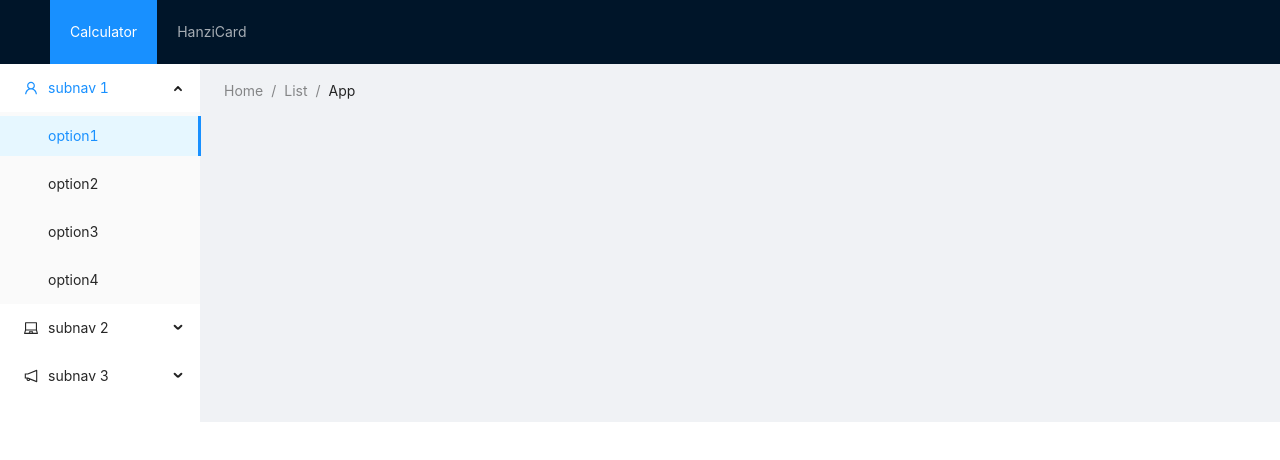
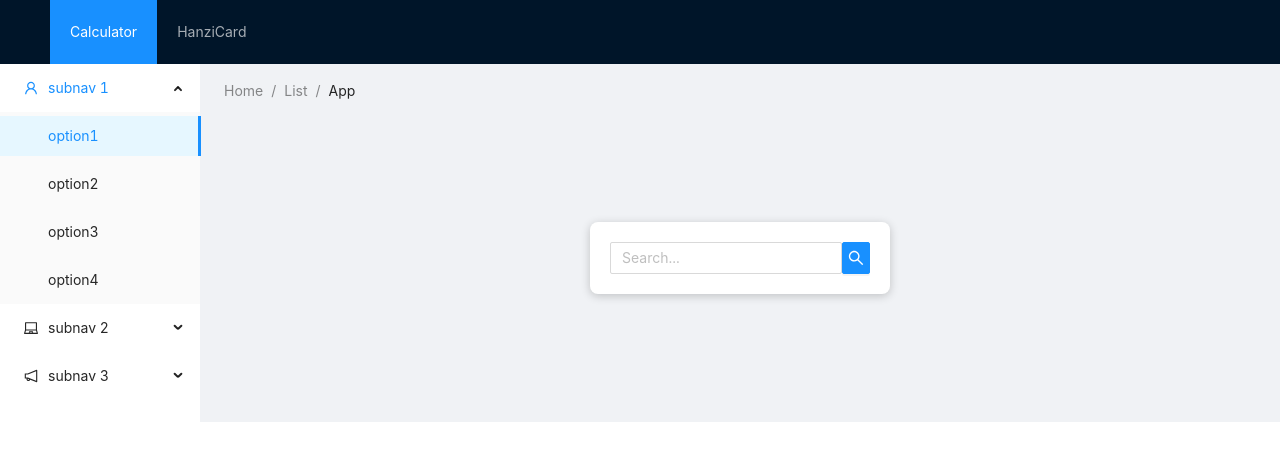
Before and after one commit to hoanghieptranj5/my-app, a React (Create React App) app: page /SearchSingle in a window 1280 px wide. Shown: the top 460 px of the page. Built offline with nearby package versions, Linux system fonts and the light colour scheme.

Commit message:
added ShadowedPanel

```diff
--- a/src/App.js
+++ b/src/App.js
@@ -9,6 +9,7 @@ import React from 'react';
 
 import CalculateElectricWrapper from "./Component/CalculatedTable/CalculateElectricWrapper";
 import HanziContainer from "./Component/HanziCard/HanziContainer";
+import SearchSingle from "./Component/Search/SearchSingle";
 
 const {Header, Content, Sider} = Layout;
 
@@ -74,6 +75,7 @@ const App = () => {
               <Route path="/" element={<CalculateElectricWrapper/>}></Route>
               <Route path="/Calculator" element={<CalculateElectricWrapper/>}></Route>
               <Route path="/HanziCard" element={<HanziContainer/>}></Route>
+              <Route path="/SearchSingle" element={<SearchSingle/>}></Route>
             </Routes>
           </Content>
         </Layout>
--- /dev/null
+++ b/src/Component/Panel/ShadowedPanel.css
@@ -0,0 +1,13 @@
+.panel {
+    width: 300px; /* Adjust the width as needed */
+    padding: 20px; /* Adjust the padding as needed */
+    background-color: #ffffff; /* Background color of the panel */
+    border-radius: 8px; /* Rounded corners for an elegant look */
+    box-shadow: 0 2px 10px rgba(0, 0, 0, 0.2); /* Box shadow for the panel */
+
+    /* Center the panel on the page */
+    position: relative;
+    top: 50%;
+    left: 50%;
+    transform: translate(-50%, -50%);
+}
--- /dev/null
+++ b/src/Component/Panel/ShadowedPanel.js
@@ -0,0 +1,12 @@
+import React from 'react';
+import './ShadowedPanel.css'; // Import the CSS file with the styles
+
+const ShadowedPanel = ({ children }) => {
+  return (
+    <div className="panel">
+      {children}
+    </div>
+  );
+};
+
+export default ShadowedPanel;
--- /dev/null
+++ b/src/Component/Search/SearchSingle.js
@@ -0,0 +1,57 @@
+import React, { useState } from 'react';
+import { Input, Button, Collapse, Divider, List, Typography } from 'antd';
+import { SearchOutlined } from '@ant-design/icons';
+import ShadowedPanel from "../Panel/ShadowedPanel";
+
+const { Panel } = Collapse;
+
+const SearchSingle = () => {
+  const [searchText, setSearchText] = useState('');
+  const [searchResults, setSearchResults] = useState([]);
+
+  const handleSearch = () => {
+    // Simulate fetching search results from an API
+    // Replace this with your actual API call
+    const fakeApiResults = [
+      { title: 'Result 1', content: 'Content for result 1' },
+      { title: 'Result 2', content: 'Content for result 2' },
+      { title: 'Result 3', content: 'Content for result 3' },
+    ];
+
+    setSearchResults(fakeApiResults);
+  };
+
+  return (
+    <ShadowedPanel>
+      <div style={{ display: 'flex' }}>
+        <Input
+          placeholder="Search..."
+          value={searchText}
+          onChange={(e) => setSearchText(e.target.value)}
+        />
+        <Button
+          type="primary"
+          icon={<SearchOutlined />}
+          onClick={handleSearch}
+        >
+
+        </Button>
+      </div>
+
+      {searchResults.length > 0 && (
+        <List
+          itemLayout="vertical"
+          dataSource={searchResults}
+          renderItem={(item) => (
+            <List.Item>
+              <h3>{item.title}</h3>
+              <p>{item.content}</p>
+            </List.Item>
+          )}
+        />
+      )}
+    </ShadowedPanel>
+  );
+};
+
+export default SearchSingle;
```
